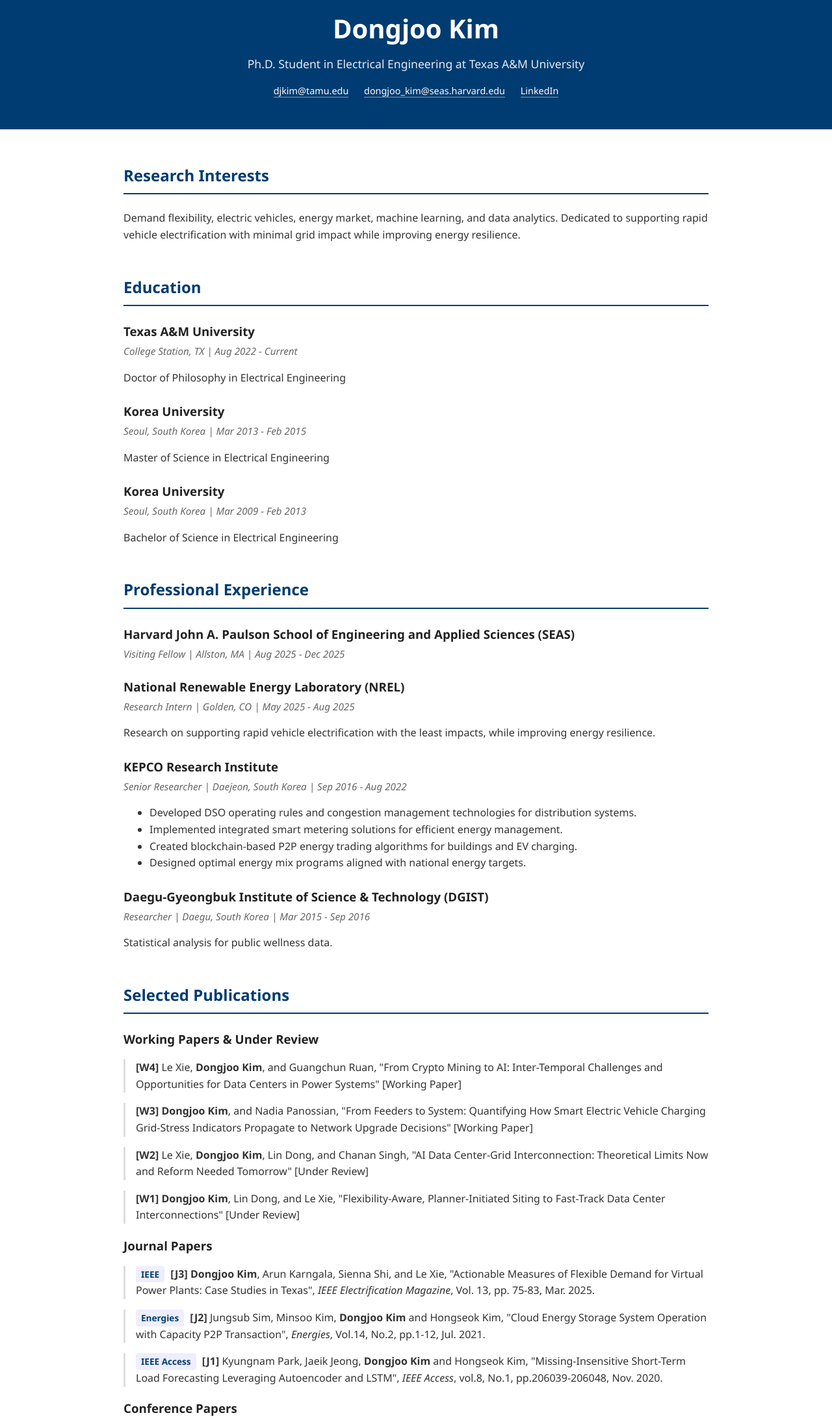
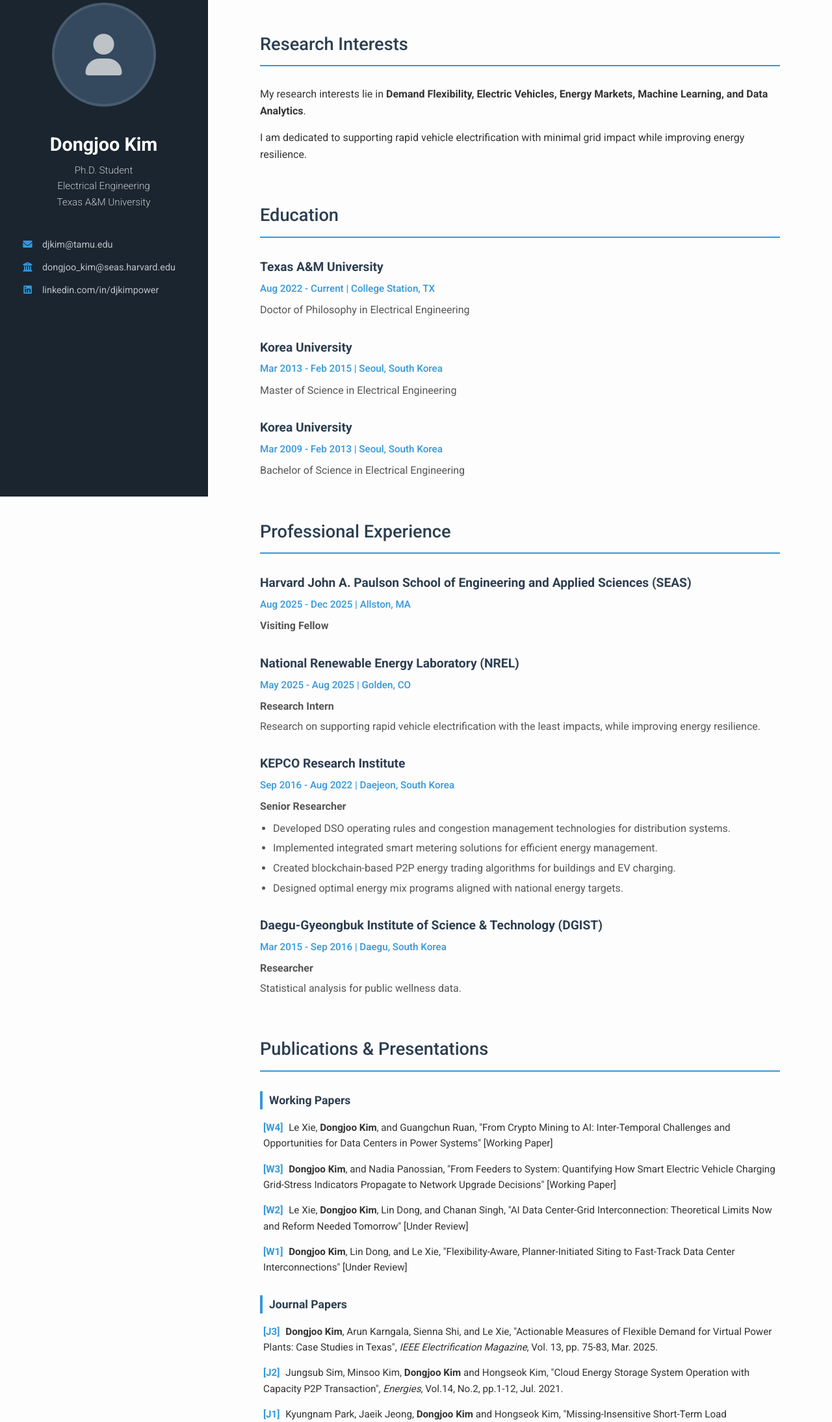
Before and after one commit to noblessei89/noblessei89.github.io, a plain HTML site: page index.html in a window 1280 px wide. Shown: the part 36-2224 px from the top of the page at 65% size. Drawn offline with Linux system fonts and the light colour scheme.

Commit message:
Revise academic profile layout and title
Updated the title and improved the layout of the academic profile page. Adjusted styles for better responsiveness and clarity.

```diff
--- a/index.html
+++ b/index.html
@@ -3,179 +3,312 @@
 <head>
     <meta charset="UTF-8">
     <meta name="viewport" content="width=device-width, initial-scale=1.0">
-    <title>Dongjoo Kim - Researcher</title>
+    <title>Dongjoo Kim - Academic Profile</title>
+    <!-- 폰트 및 아이콘 로드 -->
+    <link href="https://cdnjs.cloudflare.com/ajax/libs/font-awesome/6.0.0/css/all.min.css" rel="stylesheet">
+    <link href="https://fonts.googleapis.com/css2?family=Roboto:wght@300;400;500;700&display=swap" rel="stylesheet">
+
     <style>
         :root {
-            --primary-color: #003C71; /* Texas A&M Navy inspired */
+            --sidebar-width: 320px;
+            --primary-color: #2c3e50; /* Navy Blue */
+            --accent-color: #3498db;   /* Bright Blue */
             --text-color: #333;
-            --bg-color: #fff;
-            --section-bg: #f9f9f9;
-            --link-color: #0056b3;
+            --light-text: #7f8c8d;
+            --bg-color: #fdfdfd;
+            --sidebar-bg: #1a252f;
+            --sidebar-text: #ecf0f1;
         }
+
+        * { box-sizing: border-box; }
+
         body {
-            font-family: 'Segoe UI', Roboto, Helvetica, Arial, sans-serif;
-            line-height: 1.6;
-            color: var(--text-color);
+            font-family: 'Roboto', sans-serif;
             margin: 0;
             padding: 0;
+            display: flex;
+            min-height: 100vh;
+            background-color: var(--bg-color);
+            color: var(--text-color);
+            line-height: 1.6;
         }
-        header {
-            background-color: var(--primary-color);
-            color: white;
-            padding: 3rem 1rem;
+
+        /* --- 왼쪽 사이드바 --- */
+        aside {
+            width: var(--sidebar-width);
+            background-color: var(--sidebar-bg);
+            color: var(--sidebar-text);
+            padding: 40px 30px;
+            position: fixed;
+            height: 100vh;
+            overflow-y: auto;
+            display: flex;
+            flex-direction: column;
+            align-items: center;
             text-align: center;
+            border-right: 1px solid rgba(0,0,0,0.1);
         }
-        header h1 {
-            margin: 0;
-            font-size: 2.5rem;
+
+        /* 프로필 사진 영역 (사진이 없으면 아이콘 표시) */
+        .profile-placeholder {
+            width: 160px;
+            height: 160px;
+            background-color: #34495e;
+            border-radius: 50%;
+            margin-bottom: 25px;
+            display: flex;
+            align-items: center;
+            justify-content: center;
+            font-size: 4rem;
+            color: #bdc3c7;
+            border: 4px solid rgba(255,255,255,0.1);
+        }
+
+        /* 실제 사진을 넣을 경우 이 주석을 해제하고 img 태그 사용 */
+        /* .profile-img { width: 160px; height: 160px; border-radius: 50%; object-fit: cover; } */
+
+        aside h1 {
+            font-size: 1.8rem;
+            margin: 10px 0 5px;
             font-weight: 700;
+            color: #fff;
         }
-        header p {
-            margin: 0.5rem 0 0;
-            font-size: 1.1rem;
-            opacity: 0.9;
+
+        aside .title {
+            font-size: 0.95rem;
+            margin-bottom: 30px;
+            opacity: 0.8;
+            font-weight: 300;
         }
+
         .contact-info {
-            margin-top: 1rem;
+            width: 100%;
+            text-align: left;
+        }
+
+        .contact-info a {
+            display: flex;
+            align-items: center;
+            color: #bdc3c7;
+            text-decoration: none;
+            margin: 12px 0;
             font-size: 0.9rem;
+            transition: color 0.3s;
         }
-        .contact-info a {
-            color: #fff;
-            text-decoration: none;
-            margin: 0 10px;
-            border-bottom: 1px solid rgba(255,255,255,0.5);
+
+        .contact-info a:hover {
+            color: var(--accent-color);
         }
-        .container {
-            max-width: 900px;
-            margin: 0 auto;
-            padding: 2rem 1rem;
+
+        .contact-info i {
+            width: 25px;
+            margin-right: 10px;
+            text-align: center;
+            color: var(--accent-color);
         }
+
+        /* --- 오른쪽 메인 컨텐츠 --- */
+        main {
+            margin-left: var(--sidebar-width);
+            flex: 1;
+            padding: 60px 80px;
+            max-width: 1000px;
+        }
+
         section {
-            margin-bottom: 3rem;
+            margin-bottom: 60px;
         }
+
         h2 {
-            border-bottom: 2px solid var(--primary-color);
-            padding-bottom: 0.5rem;
+            font-size: 1.7rem;
             color: var(--primary-color);
-            margin-bottom: 1.5rem;
+            border-bottom: 2px solid var(--accent-color);
+            padding-bottom: 10px;
+            margin-bottom: 30px;
+            font-weight: 500;
         }
-        h3 {
-            margin-bottom: 0.2rem;
-            color: #222;
+
+        /* 리스트 아이템 스타일 */
+        .item {
+            margin-bottom: 30px;
         }
-        .item {
-            margin-bottom: 1.5rem;
+
+        .item h3 {
+            margin: 0 0 5px;
+            font-size: 1.2rem;
+            color: #2c3e50;
+            font-weight: 600;
         }
+
         .meta {
-            color: #666;
-            font-style: italic;
             font-size: 0.95rem;
-            margin-bottom: 0.5rem;
+            color: var(--accent-color);
+            font-weight: 500;
+            margin-bottom: 8px;
             display: block;
         }
-        .publication-list {
-            list-style-type: none;
+
+        .item p {
+            margin: 5px 0;
+            color: #555;
+        }
+
+        .item ul {
+            margin-top: 8px;
+            padding-left: 20px;
+            color: #555;
+        }
+
+        .item ul li {
+            margin-bottom: 5px;
+        }
+
+        /* 출판물 리스트 스타일 */
+        .pub-section-title {
+            font-size: 1.1rem;
+            color: #2c3e50;
+            margin-top: 30px;
+            margin-bottom: 15px;
+            border-left: 4px solid var(--accent-color);
+            padding-left: 10px;
+            font-weight: 600;
+        }
+
+        ul.pub-list {
+            list-style: none;
             padding: 0;
         }
-        .publication-list li {
-            margin-bottom: 1rem;
-            padding-left: 1rem;
-            border-left: 3px solid #ddd;
+
+        ul.pub-list li {
+            position: relative;
+            padding-left: 5px;
+            margin-bottom: 15px;
+            font-size: 0.95rem;
         }
-        .tag {
+
+        .pub-tag {
+            font-weight: bold;
+            color: var(--accent-color);
+            margin-right: 5px;
+        }
+
+        /* 스킬 태그 스타일 */
+        .skill-tag {
             display: inline-block;
-            background: #eef;
-            color: var(--primary-color);
-            padding: 2px 8px;
-            border-radius: 4px;
-            font-size: 0.85rem;
-            margin-right: 5px;
-            font-weight: 600;
+            background-color: #ecf0f1;
+            color: #2c3e50;
+            padding: 5px 12px;
+            border-radius: 20px;
+            font-size: 0.9rem;
+            margin: 0 5px 8px 0;
+            border: 1px solid #bdc3c7;
         }
-        ul.skills {
-            list-style: none;
-            padding: 0;
-            display: flex;
-            flex-wrap: wrap;
-            gap: 10px;
+
+        /* 푸터 */
+        footer {
+            margin-top: 50px;
+            border-top: 1px solid #eee;
+            padding-top: 20px;
+            font-size: 0.8rem;
+            color: #999;
         }
-        ul.skills li {
-            background: var(--section-bg);
-            padding: 5px 15px;
-            border-radius: 20px;
-            border: 1px solid #eee;
+
+        /* 모바일 반응형 */
+        @media (max-width: 850px) {
+            body { flex-direction: column; }
+            aside {
+                width: 100%;
+                height: auto;
+                position: relative;
+                padding: 40px 20px;
             }
-        footer {
-            text-align: center;
-            padding: 2rem;
-            background: var(--section-bg);
-            font-size: 0.8rem;
-            color: #777;
+            main {
+                margin-left: 0;
+                padding: 40px 20px;
             }
-        @media (max-width: 600px) {
-            header h1 { font-size: 2rem; }
-            .contact-info a { display: block; margin: 5px 0; }
         }
     </style>
 </head>
 <body>
 
-    <header>
+    <!-- 왼쪽 사이드바: 프로필 정보 -->
+    <aside>
+        <div class="profile-placeholder">
+            <i class="fas fa-user"></i>
+        </div>
+        <!-- 추후 사진 추가 시 아래 코드를 사용하고 위 placeholder를 지우세요 -->
+        <!-- <img src="profile.jpg" alt="Dongjoo Kim" class="profile-img"> -->
+
         <h1>Dongjoo Kim</h1>
-        <p>Ph.D. Student in Electrical Engineering at Texas A&M University</p>
+        <div class="title">
+            Ph.D. Student<br>
+            Electrical Engineering<br>
+            Texas A&M University
+        </div>
+
         <div class="contact-info">
-            <a href="mailto:djkim@tamu.edu">djkim@tamu.edu</a>
-            <a href="mailto:dongjoo_kim@seas.harvard.edu">dongjoo_kim@seas.harvard.edu</a>
-            <a href="https://linkedin.com/in/djkimpower" target="_blank">LinkedIn</a>
+            <a href="mailto:djkim@tamu.edu"><i class="fas fa-envelope"></i> djkim@tamu.edu</a>
+            <a href="mailto:dongjoo_kim@seas.harvard.edu"><i class="fas fa-university"></i> dongjoo_kim@seas.harvard.edu</a>
+            <a href="https://linkedin.com/in/djkimpower" target="_blank"><i class="fab fa-linkedin"></i> linkedin.com/in/djkimpower</a>
+            <!-- <a href="#"><i class="fas fa-phone"></i> (979) 344-1498</a> -->
         </div>
-    </header>
+    </aside>
 
-    <div class="container">
+    <!-- 오른쪽 메인 컨텐츠 -->
+    <main>
 
+        <!-- About / Research Interests -->
         <section id="about">
             <h2>Research Interests</h2>
             <p>
-                Demand flexibility, electric vehicles, energy market, machine learning, and data analytics.
-                Dedicated to supporting rapid vehicle electrification with minimal grid impact while improving energy resilience.
+                My research interests lie in <strong>Demand Flexibility, Electric Vehicles, Energy Markets, Machine Learning, and Data Analytics</strong>.
+            </p>
+            <p>
+                I am dedicated to supporting rapid vehicle electrification with minimal grid impact while improving energy resilience.
             </p>
         </section>
 
+        <!-- Education -->
         <section id="education">
             <h2>Education</h2>
             <div class="item">
                 <h3>Texas A&M University</h3>
-                <span class="meta">College Station, TX | Aug 2022 - Current</span>
+                <span class="meta">Aug 2022 - Current | College Station, TX</span>
                 <p>Doctor of Philosophy in Electrical Engineering</p>
             </div>
             <div class="item">
                 <h3>Korea University</h3>
-                <span class="meta">Seoul, South Korea | Mar 2013 - Feb 2015</span>
+                <span class="meta">Mar 2013 - Feb 2015 | Seoul, South Korea</span>
                 <p>Master of Science in Electrical Engineering</p>
             </div>
             <div class="item">
                 <h3>Korea University</h3>
-                <span class="meta">Seoul, South Korea | Mar 2009 - Feb 2013</span>
+                <span class="meta">Mar 2009 - Feb 2013 | Seoul, South Korea</span>
                 <p>Bachelor of Science in Electrical Engineering</p>
             </div>
         </section>
 
+        <!-- Experience -->
         <section id="experience">
             <h2>Professional Experience</h2>
 
             <div class="item">
                 <h3>Harvard John A. Paulson School of Engineering and Applied Sciences (SEAS)</h3>
-                <span class="meta">Visiting Fellow | Allston, MA | Aug 2025 - Dec 2025</span>
+                <span class="meta">Aug 2025 - Dec 2025 | Allston, MA</span>
+                <p><strong>Visiting Fellow</strong></p>
             </div>
 
             <div class="item">
                 <h3>National Renewable Energy Laboratory (NREL)</h3>
-                <span class="meta">Research Intern | Golden, CO | May 2025 - Aug 2025</span>
+                <span class="meta">May 2025 - Aug 2025 | Golden, CO</span>
+                <p><strong>Research Intern</strong></p>
                 <p>Research on supporting rapid vehicle electrification with the least impacts, while improving energy resilience.</p>
             </div>
 
             <div class="item">
                 <h3>KEPCO Research Institute</h3>
-                <span class="meta">Senior Researcher | Daejeon, South Korea | Sep 2016 - Aug 2022</span>
+                <span class="meta">Sep 2016 - Aug 2022 | Daejeon, South Korea</span>
+                <p><strong>Senior Researcher</strong></p>
                 <ul>
                     <li>Developed DSO operating rules and congestion management technologies for distribution systems.</li>
                     <li>Implemented integrated smart metering solutions for efficient energy management.</li>
@@ -186,75 +319,86 @@
 
             <div class="item">
                 <h3>Daegu-Gyeongbuk Institute of Science & Technology (DGIST)</h3>
-                <span class="meta">Researcher | Daegu, South Korea | Mar 2015 - Sep 2016</span>
+                <span class="meta">Mar 2015 - Sep 2016 | Daegu, South Korea</span>
+                <p><strong>Researcher</strong></p>
                 <p>Statistical analysis for public wellness data.</p>
             </div>
         </section>
 
+        <!-- Publications -->
         <section id="publications">
-            <h2>Selected Publications</h2>
+            <h2>Publications & Presentations</h2>
 
-            <h3>Working Papers & Under Review</h3>
-            <ul class="publication-list">
-                <li><strong>[W4]</strong> Le Xie, <strong>Dongjoo Kim</strong>, and Guangchun Ruan, "From Crypto Mining to AI: Inter-Temporal Challenges and Opportunities for Data Centers in Power Systems" [Working Paper]</li>
-                <li><strong>[W3]</strong> <strong>Dongjoo Kim</strong>, and Nadia Panossian, "From Feeders to System: Quantifying How Smart Electric Vehicle Charging Grid-Stress Indicators Propagate to Network Upgrade Decisions" [Working Paper]</li>
-                <li><strong>[W2]</strong> Le Xie, <strong>Dongjoo Kim</strong>, Lin Dong, and Chanan Singh, "AI Data Center-Grid Interconnection: Theoretical Limits Now and Reform Needed Tomorrow" [Under Review]</li>
-                <li><strong>[W1]</strong> <strong>Dongjoo Kim</strong>, Lin Dong, and Le Xie, "Flexibility-Aware, Planner-Initiated Siting to Fast-Track Data Center Interconnections" [Under Review]</li>
+            <div class="pub-section-title">Working Papers</div>
+            <ul class="pub-list">
+                <li><span class="pub-tag">[W4]</span> Le Xie, <strong>Dongjoo Kim</strong>, and Guangchun Ruan, "From Crypto Mining to AI: Inter-Temporal Challenges and Opportunities for Data Centers in Power Systems" [Working Paper]</li>
+                <li><span class="pub-tag">[W3]</span> <strong>Dongjoo Kim</strong>, and Nadia Panossian, "From Feeders to System: Quantifying How Smart Electric Vehicle Charging Grid-Stress Indicators Propagate to Network Upgrade Decisions" [Working Paper]</li>
+                <li><span class="pub-tag">[W2]</span> Le Xie, <strong>Dongjoo Kim</strong>, Lin Dong, and Chanan Singh, "AI Data Center-Grid Interconnection: Theoretical Limits Now and Reform Needed Tomorrow" [Under Review]</li>
+                <li><span class="pub-tag">[W1]</span> <strong>Dongjoo Kim</strong>, Lin Dong, and Le Xie, "Flexibility-Aware, Planner-Initiated Siting to Fast-Track Data Center Interconnections" [Under Review]</li>
             </ul>
 
-            <h3>Journal Papers</h3>
-            <ul class="publication-list">
-                <li><span class="tag">IEEE</span> <strong>[J3]</strong> <strong>Dongjoo Kim</strong>, Arun Karngala, Sienna Shi, and Le Xie, "Actionable Measures of Flexible Demand for Virtual Power Plants: Case Studies in Texas", <em>IEEE Electrification Magazine</em>, Vol. 13, pp. 75-83, Mar. 2025.</li>
-                <li><span class="tag">Energies</span> <strong>[J2]</strong> Jungsub Sim, Minsoo Kim, <strong>Dongjoo Kim</strong> and Hongseok Kim, "Cloud Energy Storage System Operation with Capacity P2P Transaction", <em>Energies</em>, Vol.14, No.2, pp.1-12, Jul. 2021.</li>
-                <li><span class="tag">IEEE Access</span> <strong>[J1]</strong> Kyungnam Park, Jaeik Jeong, <strong>Dongjoo Kim</strong> and Hongseok Kim, "Missing-Insensitive Short-Term Load Forecasting Leveraging Autoencoder and LSTM", <em>IEEE Access</em>, vol.8, No.1, pp.206039-206048, Nov. 2020.</li>
+            <div class="pub-section-title">Journal Papers</div>
+            <ul class="pub-list">
+                <li><span class="pub-tag">[J3]</span> <strong>Dongjoo Kim</strong>, Arun Karngala, Sienna Shi, and Le Xie, "Actionable Measures of Flexible Demand for Virtual Power Plants: Case Studies in Texas", <em>IEEE Electrification Magazine</em>, Vol. 13, pp. 75-83, Mar. 2025.</li>
+                <li><span class="pub-tag">[J2]</span> Jungsub Sim, Minsoo Kim, <strong>Dongjoo Kim</strong> and Hongseok Kim, "Cloud Energy Storage System Operation with Capacity P2P Transaction", <em>Energies</em>, Vol.14, No.2, pp.1-12, Jul. 2021.</li>
+                <li><span class="pub-tag">[J1]</span> Kyungnam Park, Jaeik Jeong, <strong>Dongjoo Kim</strong> and Hongseok Kim, "Missing-Insensitive Short-Term Load Forecasting Leveraging Autoencoder and LSTM", <em>IEEE Access</em>, vol.8, No.1, pp.206039-206048, Nov. 2020.</li>
             </ul>
 
-            <h3>Conference Papers</h3>
-            <ul class="publication-list">
-                <li><strong>[C9]</strong> <strong>Dongjoo Kim</strong>, Subir Majumder, and Le Xie, "A Multi-source Data Repository and Profit-robust Framework for Energy Storage Planning" [To appear]</li>
-                <li><strong>[C8]</strong> <strong>Dongjoo Kim</strong>, Arun Karngala, and Le Xie, "Estimation of Peak Demand Reduction using Smart Thermostats: A Texas Case Study", <em>IEEE PES Grid Edge 2025</em>, San Diego, CA, USA, Jan. 2025.</li>
-                <li><strong>[C7]</strong> <strong>Dongjoo Kim</strong>, S. Majumder, and Le Xie, "Line-Post Insulator Fault Classification Model using Deep Convolutional GAN-based Synthetic Images", <em>2023 North American Power Symposium (NAPS)</em>, Asheville, NC, USA, Oct. 2023.</li>
+            <div class="pub-section-title">Conference Papers</div>
+            <ul class="pub-list">
+                <li><span class="pub-tag">[C9]</span> <strong>Dongjoo Kim</strong>, Subir Majumder, and Le Xie, "A Multi-source Data Repository and Profit-robust Framework for Energy Storage Planning" [To appear]</li>
+                <li><span class="pub-tag">[C8]</span> <strong>Dongjoo Kim</strong>, Arun Karngala, and Le Xie, "Estimation of Peak Demand Reduction using Smart Thermostats: A Texas Case Study", <em>IEEE PES Grid Edge 2025</em>, San Diego, CA, USA, Jan. 2025.</li>
+                <li><span class="pub-tag">[C7]</span> <strong>Dongjoo Kim</strong>, S. Majumder, and Le Xie, "Line-Post Insulator Fault Classification Model using Deep Convolutional GAN-based Synthetic Images", <em>2023 North American Power Symposium (NAPS)</em>, Asheville, NC, USA, Oct. 2023.</li>
+                <li><span class="pub-tag">[C6]</span> <strong>Dongjoo Kim</strong>, Seongchul Kwon, Jungsung Park, Moonsung Bae and Jonguk Lee, "Research on the Optimization of the District Energy Mix for Smart City Operation", <em>25th CIRED</em>, Madrid, Spain, Jun. 2019.</li>
+                <li><span class="pub-tag">[C5]</span> Jungsung Park, Seongchul Kwon, Moonsung Bae, Jonguk Lee, and <strong>Dongjoo Kim</strong>, "Block-chain based Electricity Power Trading System Mechanisms and Operating Methods", <em>25th CIRED</em>, Madrid, Spain, Jun. 2019.</li>
+                <li><span class="pub-tag">[C4]</span> <strong>Dongjoo Kim</strong>, Wonsuk Kang and Dongha Lee, "Day-ahead Maximum Load Forecasting using Similar Day", <em>Energy Systems Conferences 2016 (ENER 16)</em>, London, UK, Jun. 2016.</li>
+                <li><span class="pub-tag">[C3]</span> <strong>Dongjoo Kim</strong>, et al., "A Study on the Electrical Load Forecasting using Relevant Searched Keyword", <em>2014 Winter Conference of KICS</em>, Jeongseon, Korea, Jan. 2015.</li>
+                <li><span class="pub-tag">[C2]</span> <strong>Dongjoo Kim</strong>, et al., "Daily Peak Load Forecasting based on a Statistical Method for Outlier Detection...", <em>ICEE 2014</em>, Jeju, Korea, Jun. 2014.</li>
+                <li><span class="pub-tag">[C1]</span> <strong>Dongjoo Kim</strong>, et al., "Design of Hardware Prototype for Eliminating Noises from the Voltage Signal for Load", <em>ICEE 2013</em>, Xiamen, China, Jul. 2013.</li>
             </ul>
         </section>
 
+        <!-- Patents -->
         <section id="patents">
             <h2>Patents</h2>
-            <ul class="publication-list">
-                <li><strong>[P4]</strong> "Cloud Type Energy Storage Operating Method and System", 10-2589719, Korea, Sep 2023.</li>
-                <li><strong>[P3]</strong> "Unified Operation System and Method for Distributed Energy Resource", 10-2501608, Korea, Feb 2023.</li>
-                <li><strong>[P2]</strong> "Apparatus and Method for Integrating and Operating Small Power Resources for Operating Virtual Power Plants", Korea, Jul 2022.</li>
-                <li><strong>[P1]</strong> "Blockchain based Electricity Power Trading System...", 10-1976401, Korea, May 2019.</li>
+            <ul class="pub-list">
+                <li><span class="pub-tag">[P4]</span> "Cloud Type Energy Storage Operating Method and System", 10-2589719, Korea, Sep 2023.</li>
+                <li><span class="pub-tag">[P3]</span> "Unified Operation System and Method for Distributed Energy Resource", 10-2501608, Korea, Feb 2023.</li>
+                <li><span class="pub-tag">[P2]</span> "Apparatus and Method for Integrating and Operating Small Power Resources for Operating Virtual Power Plants", Korea, Jul 2022.</li>
+                <li><span class="pub-tag">[P1]</span> "Blockchain based Electricity Power Trading System...", 10-1976401, Korea, May 2019.</li>
             </ul>
         </section>
 
+        <!-- Awards -->
         <section id="awards">
             <h2>Honors & Awards</h2>
-            <ul class="publication-list">
-                <li><strong>Graduate Merit Fellowship</strong>, Dept. of Electrical and Computer Engineering, Texas A&M University (Aug 2022)</li>
-                <li><strong>R&D Achievement Award</strong>, President of KEPRI (Jun 2020)</li>
-                <li><strong>Best Paper Award</strong>, International Conference on Electrical Engineering (Jun 2020)</li>
-                <li><strong>Korea Techno Complex Scholarship</strong> (Mar 2014)</li>
-                <li><strong>BK21Plus Scholarship & General Scholarship</strong>, Korea University (Aug 2013)</li>
+            <ul class="pub-list">
+                <li><span class="pub-tag">[A5]</span> <strong>Graduate Merit Fellowship</strong>, Dept. of Electrical and Computer Engineering, Texas A&M University (Aug 2022)</li>
+                <li><span class="pub-tag">[A4]</span> <strong>R&D Achievement Award</strong>, President of KEPRI (Jun 2020)</li>
+                <li><span class="pub-tag">[A3]</span> <strong>Best Paper Award</strong>, International Conference on Electrical Engineering (Jun 2020)</li>
+                <li><span class="pub-tag">[A2]</span> <strong>Korea Techno Complex Scholarship</strong> (Mar 2014)</li>
+                <li><span class="pub-tag">[A1]</span> <strong>BK21Plus Scholarship & General Scholarship</strong>, Korea University (Aug 2013)</li>
             </ul>
         </section>
 
+        <!-- Skills -->
         <section id="skills">
             <h2>Skills</h2>
-            <ul class="skills">
-                <li>Python</li>
-                <li>MATLAB</li>
-                <li>GitHub</li>
-                <li>Machine Learning</li>
-                <li>Data Analytics</li>
-                <li>Microsoft Office</li>
-            </ul>
+            <div>
+                <span class="skill-tag">Python</span>
+                <span class="skill-tag">MATLAB</span>
+                <span class="skill-tag">GitHub</span>
+                <span class="skill-tag">Machine Learning</span>
+                <span class="skill-tag">Data Analytics</span>
+                <span class="skill-tag">Microsoft Office</span>
+            </div>
         </section>
 
-    </div>
+        <footer>
+            &copy; 2025 Dongjoo Kim. All rights reserved.
+        </footer>
 
-    <footer>
-        <p>&copy; 2025 Dongjoo Kim. All rights reserved.</p>
-    </footer>
+    </main>
 
 </body>
 </html>
```
Lines whose indentation alone changed are shown as unchanged.
